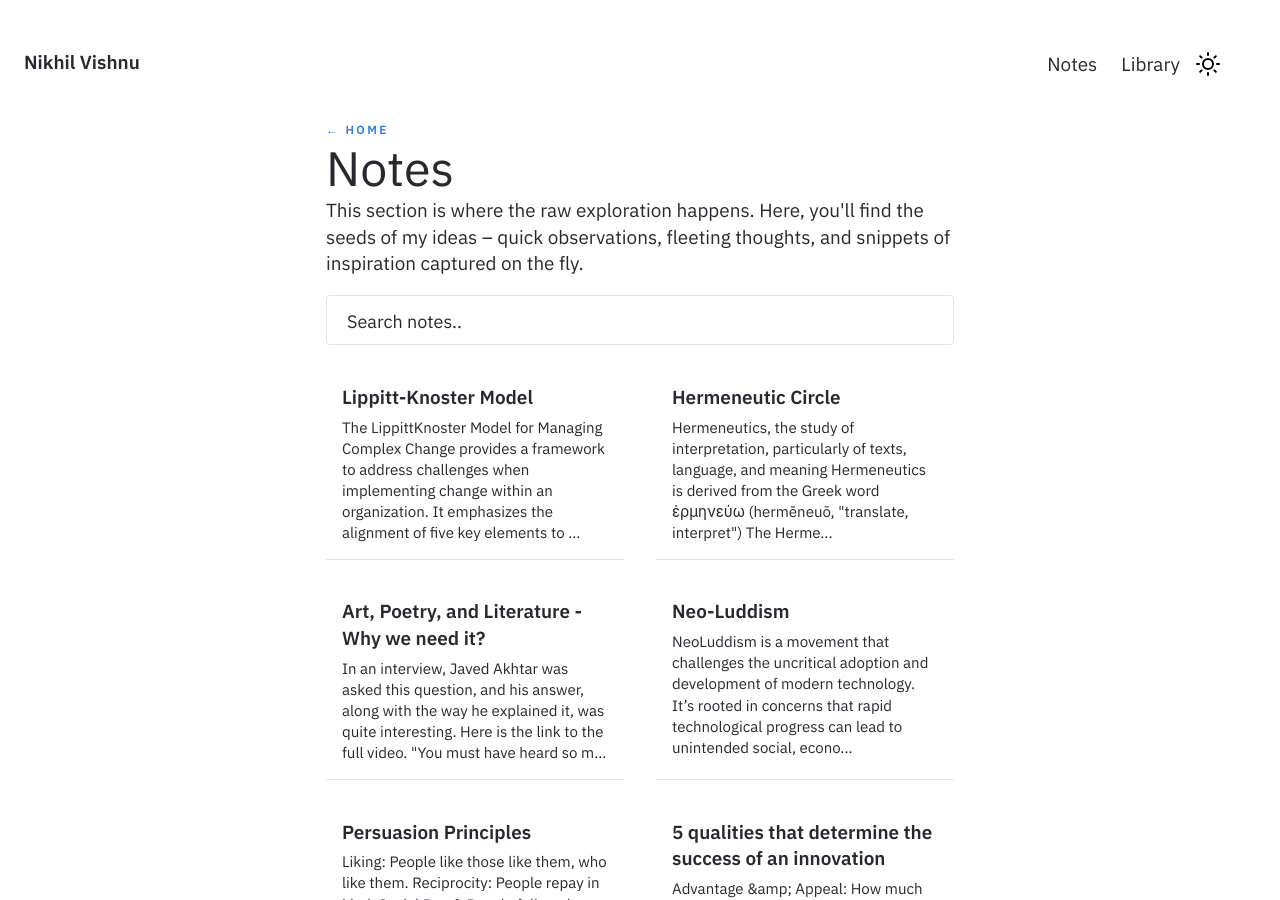
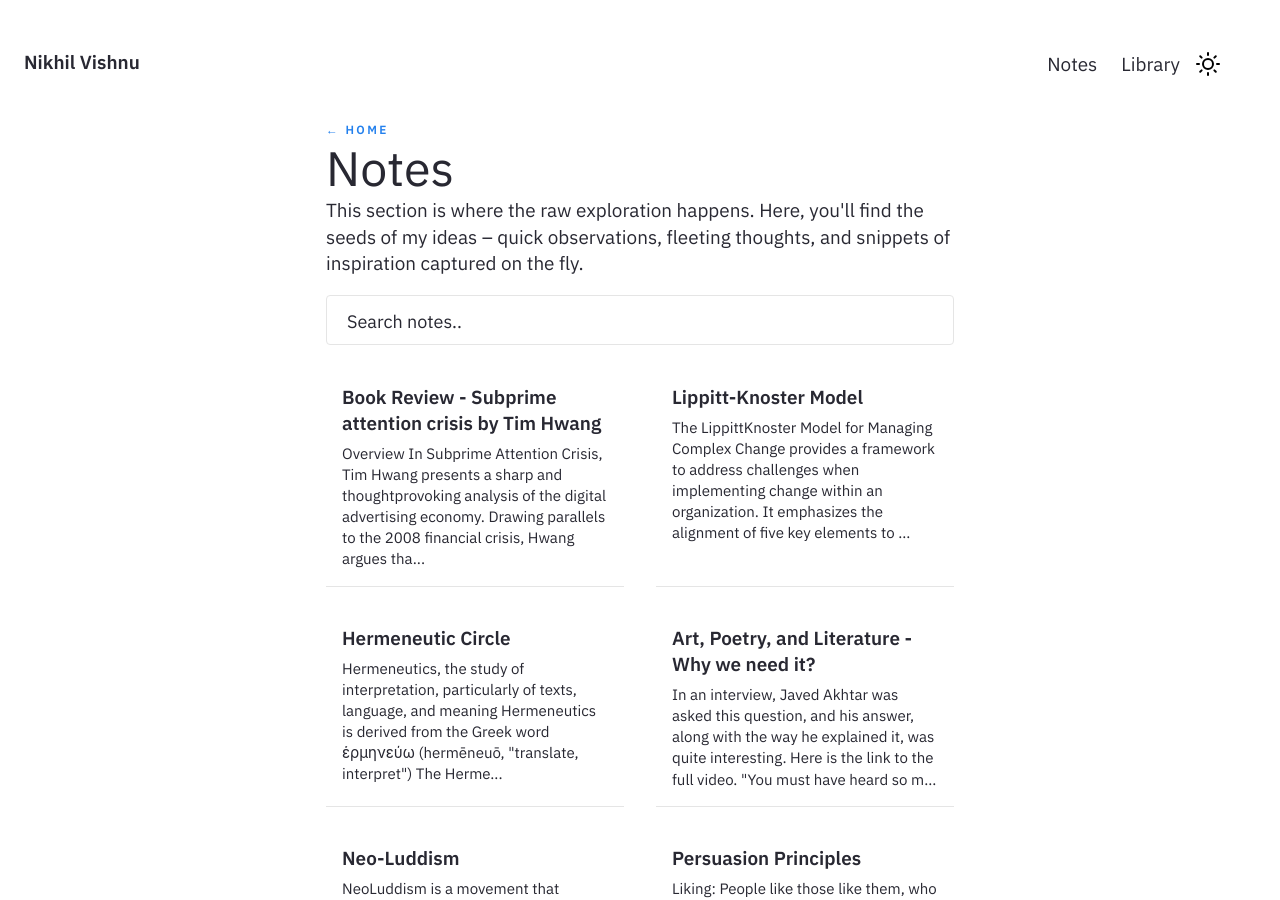
Before and after one commit to nikhilvishnu/nikhilvishnu.github.io, a Jekyll site: the page built from pages/notes.md, in a window 1280 px wide and 900 px high. Built offline with Jekyll 4.4.1, drawn with Linux system fonts in a browser that asks for light colours; comment, search, counter and statistics services are not loaded; part of the change alters nothing that is shown.

Commit message:
Updated book review
Updated book review

```diff
--- /dev/null
+++ b/_notes/Public/Book Review - Subprime attention crisis by Tim Hwang.md
@@ -0,0 +1,43 @@
+---
+title: Book Review - Subprime attention crisis by Tim Hwang
+feed: show
+date: 17-12-2024
+---
+
+## Overview
+
+In Subprime Attention Crisis, Tim Hwang presents a sharp and thought-provoking analysis of the digital advertising economy. Drawing parallels to the 2008 financial crisis, Hwang argues that the attention-based marketplace—where ads are bought and sold programmatically—suffers from a dangerous combination of **opacity**, **overvaluation**, and **fraud**. The book offers a compelling critique of how the commodification of attention could lead to a system-wide collapse, with consequences that ripple far beyond the advertising industry.
+
+## Main Points
+
+According to **IAB**(Interactive Advertising Bureau) attention can be defined as “a consumer looking at or listening to an ad at the time they were exposed to it”.
+
+In the core, advertising is a marketplace for attention. When you look at an advertisement in a news article or your social media feed, a transaction has occurred. Your attention has been sold by the platform and bought by the advertiser. This process of buying and selling digital ad inventory is called programatic advertisement.
+
+Publishers are selling attention inventory to anybody who is willing to buy it. With programmatic advertisement system, publishers can sell their inventory of attention to the highest bidder. This bidding arrangement in programatic advertisement is called real time bidding or RTB
+
+Most of the ads you see in the websites are not predetermined ads. When user click on a link and load it, an ad server announce the opportunity . Based on the bidding, highest bidder will be able to show the ad in this place and all of this happens in near real time.
+
+Programmatic advertisement is facilitated entirely through platforms that automate these bidding processes.
+
+**DSP(Demand side platform)** : Provide tools for the buyer to set parameters like type of users to target, budget etc.
+
+**SSP (Supply side platform)** : Enables sellers to set auction rules, pricing floors etc.
+
+Once these platforms are configured, algorithms interact with each other to make the bidding happen.
+
+Most major digital companies, such as Google and Facebook, rely heavily on advertising revenue to sustain their business models. Many of the services we use daily—like Gmail, YouTube, and countless others—are offered for free because they are funded by this ad revenue. If the programmatic advertising system were to fail, it could fundamentally reshape the internet as we know it, potentially forcing a shift toward paid or subscription-based services.
+
+There were significant disputes among companies regarding how to measure and validate the attention being sold on websites. To address these issues, the **Interactive Advertising Bureau (IAB)** was established. The IAB introduced standardized metrics, such as the _"viewable impression"_, to ensure clarity and consistency in measuring ad visibility.
+
+To achieve a viewable impression, more than 50 percent of the pixels in an advertisement must occupy the viewable space of a browser page for greater than or equal to one continuous second after the advertising renders
+
+The author draws a comparison between financial markets and programmatic advertising. As Raghuram Rajan noted in his 2005 paper, transactions have shifted from long-term relationships to commoditized trades. This raises a critical question: could the ad market, much like the financial markets before the 2008 crisis, be on the brink of a similar breakdown?
+
+> "Commodification enables a fluid marketplace. The amorphous, shapeless concept of attention has been transformed into discrete, comparable pieces that can be captured, priced, and sold. Buyers and sellers can quickly evaluate opportunities and transact in attention at massive scale, without individually evaluating each opportunity."
+
+The programmatic advertising marketplace suffers from significant opacity, as most transactions are not public, making it difficult to assess true value. Additionally, not all sources of attention are high quality, yet the system continues to drive ad prices higher, ultimately diminishing value for advertisers. Compounding these issues is the prevalence of ad fraud, where advertisers believe they are receiving genuine impressions and clicks, but in reality, fake engagement—often generated by click farms—artificially inflates metrics like CTR (Click-Through Rate).
+
+## Summary
+
+The commodification of attention has enabled massive growth but introduced systemic risks that could lead to collapse, much like the 2008 financial crisis.
--- a/pages/Library.md
+++ b/pages/Library.md
@@ -10,6 +10,7 @@ format: list
 ## 2024
 
 - **Bird by Bird** by Anne Lamott
+- [[Book Review - Subprime attention crisis by Tim Hwang]]
 - **Island of Bali** by Miguel Covarrubias
 - **How to Take Smart Notes** by Sönke Ahrens
 - **റാം C/O ആനന്ദി** by Akhil P. Dharmajan
```
